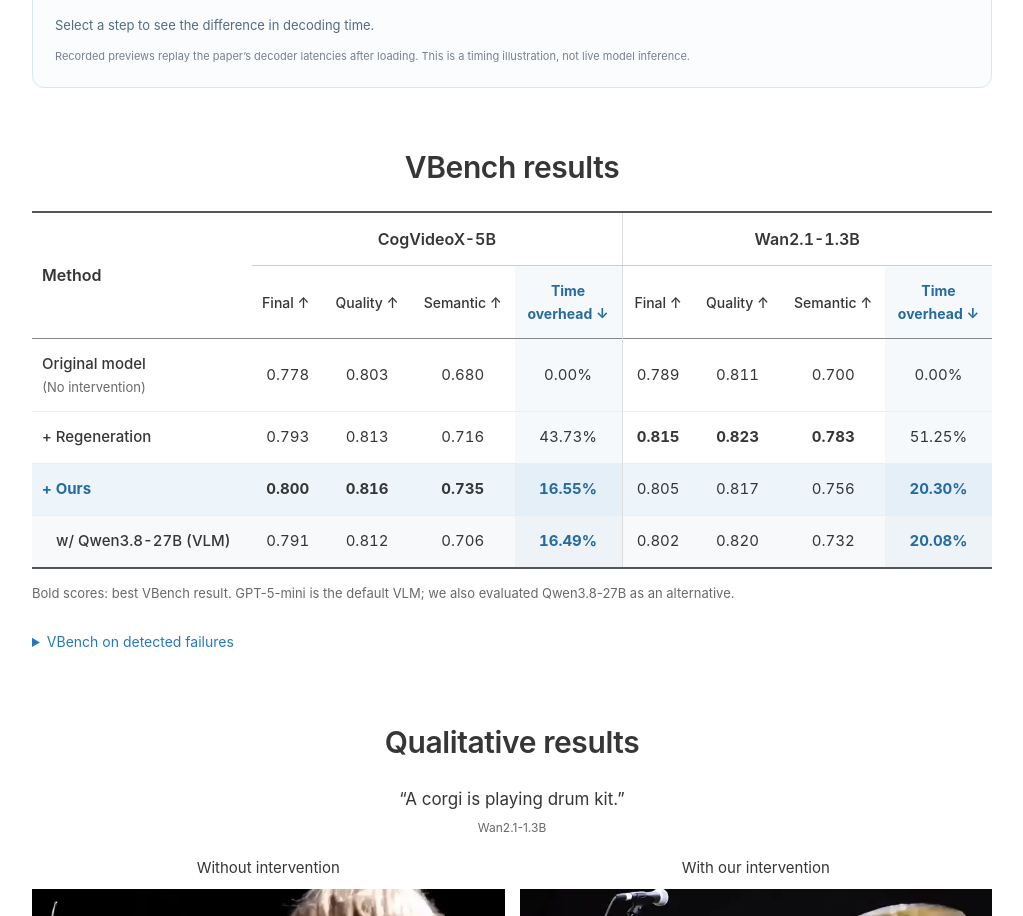
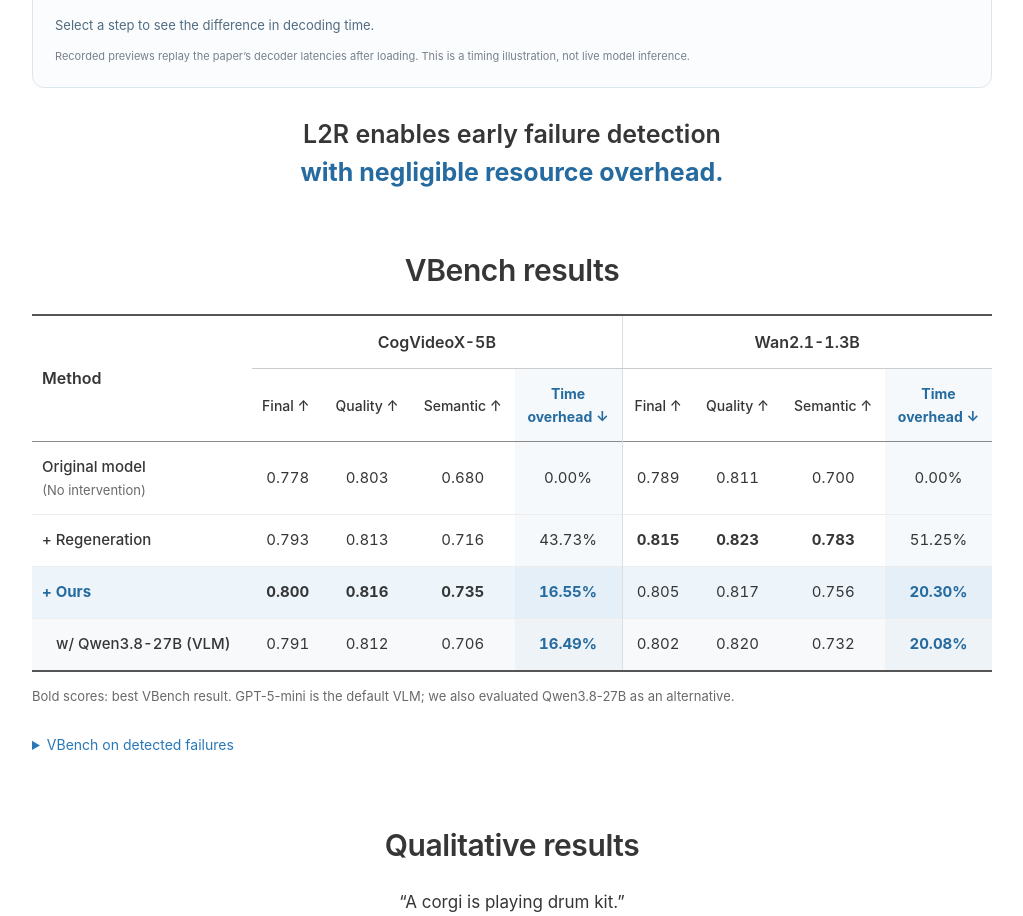
Before and after one commit to ByungKi-K/EarlyFailure, a plain HTML site: page source/index.html in a window 1280 px wide. Shown: the part 2580-3496 px from the top of the page, without its empty margins (128-1151 px from the left). Drawn offline with Linux system fonts and the light colour scheme; grey boxes are pictures that could not be loaded.

Commit message:
Emphasize negligible overhead for early failure detection

```diff
--- a/source/index.html
+++ b/source/index.html
@@ -10,7 +10,7 @@
   <meta property="og:type" content="website">
   <title>Early Failure Detection and Intervention in Video Diffusion Models</title>
   <link rel="icon" href="assets/images/favicon.svg" type="image/svg+xml">
-  <link rel="stylesheet" href="styles.css?v=20261030-15">
+  <link rel="stylesheet" href="styles.css?v=20261030-16">
   <script src="app.js?v=20261030-16" defer></script>
   <script src="decoder-demo.js?v=20261030-1" defer></script>
 </head>
@@ -162,6 +162,7 @@
       <p class="decoder-timing-note">Recorded previews replay the paper’s decoder latencies after loading. This is a timing illustration, not live model inference.</p>
       <noscript><p class="decoder-timing-note">Enable JavaScript to try the timing comparison.</p></noscript>
     </figure>
+    <p class="decoder-takeaway">L2R enables early failure detection <strong>with negligible resource overhead.</strong></p>
   </section>
 
   <section class="content section" id="results" aria-labelledby="results-title">
--- a/source/styles.css
+++ b/source/styles.css
@@ -86,6 +86,8 @@
 .decoder-stats strong span { font-size: 24px; font-weight: 500; }
 .decoder-stats > div > span { color: #657888; font-size: 13px; margin-top: 5px; }
 .decoder-size-note { text-align: center; font-size: 12px; color: var(--muted); }
+.decoder-takeaway { max-width: 760px; margin: 28px auto 0; text-align: center; font-size: clamp(20px, 2.5vw, 25px); line-height: 1.5; font-weight: 600; }
+.decoder-takeaway strong { display: block; color: #256b9f; font-weight: 700; }
 .decoder-demo { margin: 26px 0 0; border: 1px solid #dce6ed; border-radius: 12px; padding: 22px; background: #fbfcfe; }
 .decoder-prompt { font-size: 17px; text-align: center; }
 .decoder-prompt > span { display: inline-block; margin-left: 10px; color: var(--muted); font-size: 12px; }
```
